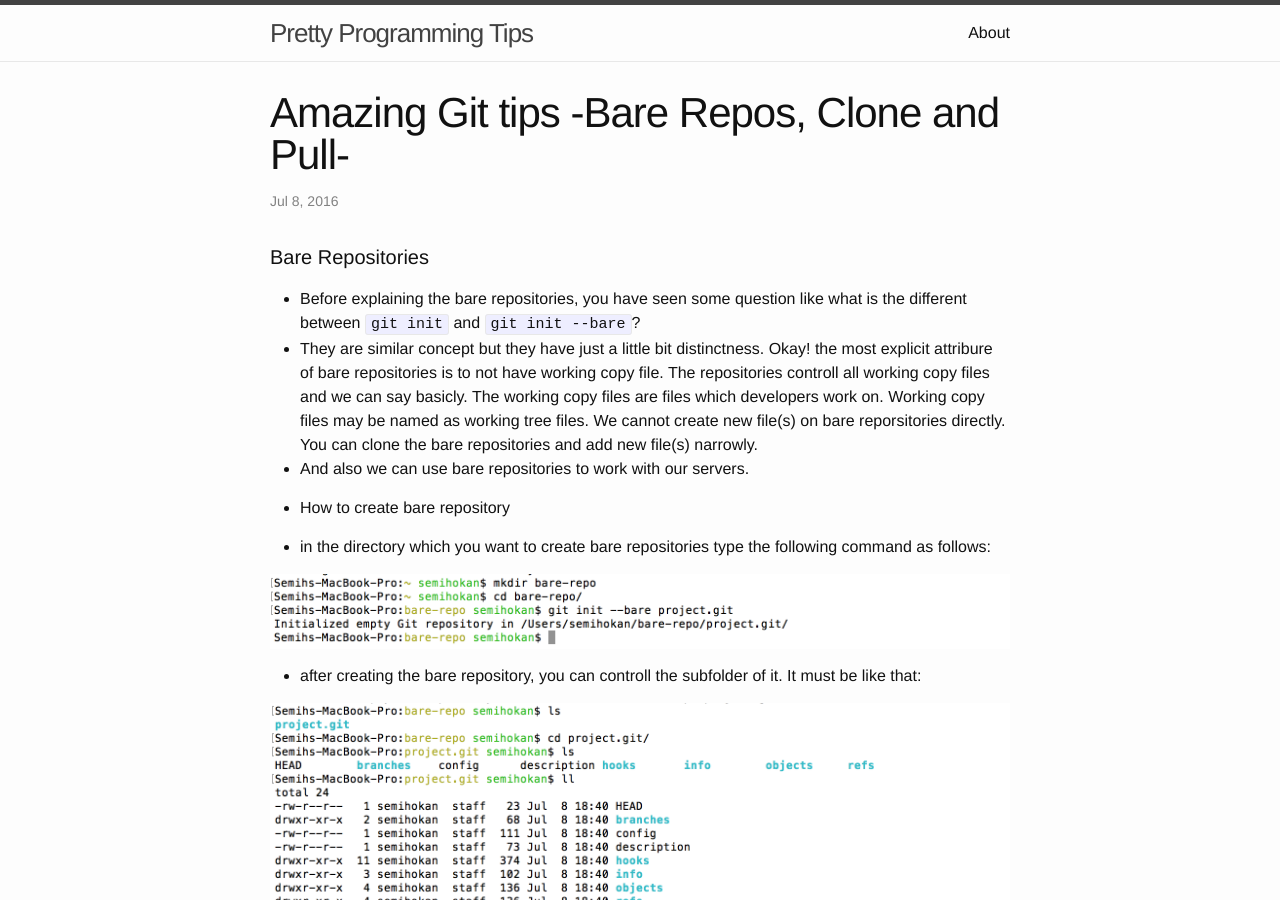
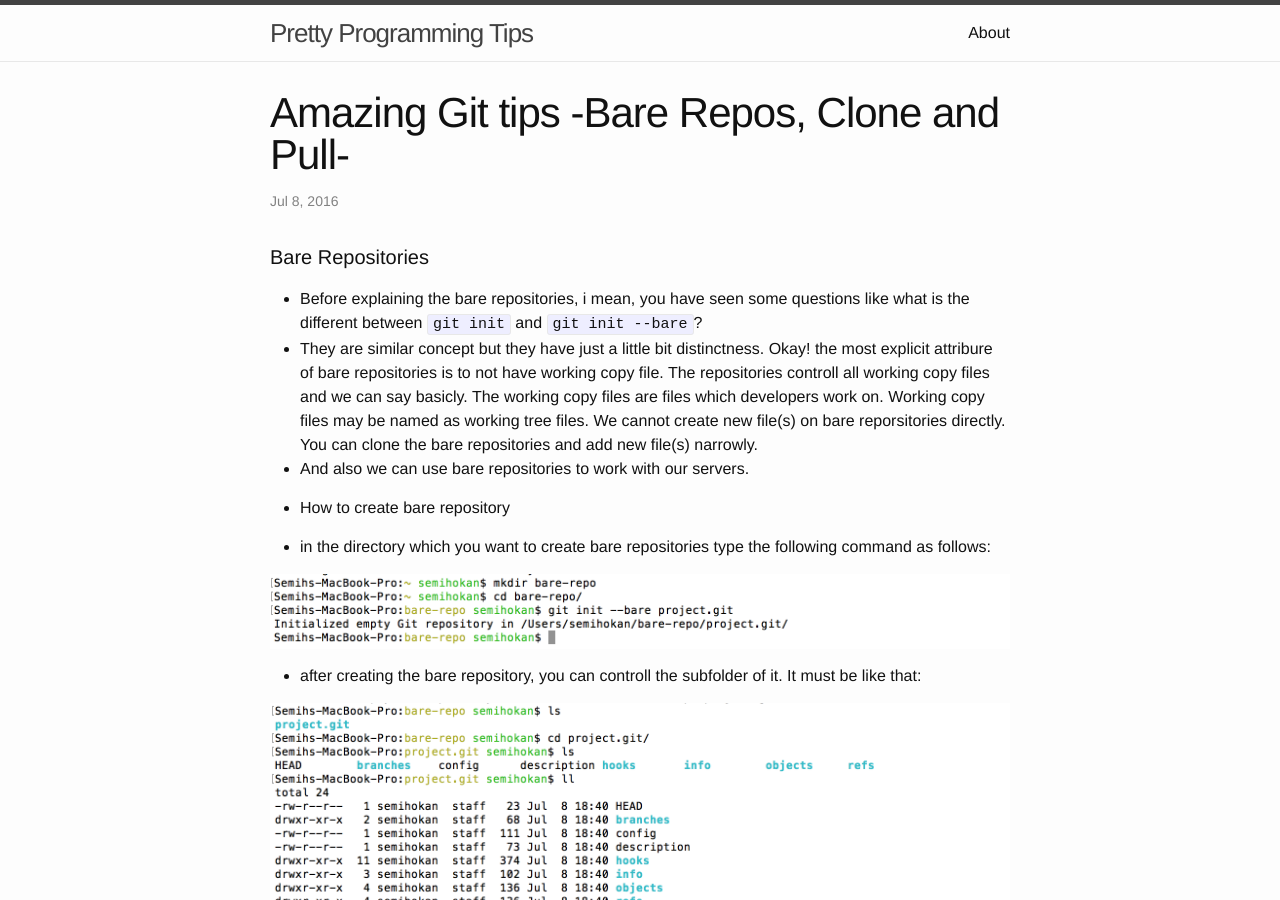
Before and after one commit to semihokanpehlivan/semihokanpehlivan.github.io, a Jekyll site: the page built from _posts/2016-7-8-Amazing Git Tips.md, in a window 1280 px wide and 900 px high. Built offline with Jekyll 4.4.1, drawn with Linux system fonts in a browser that asks for light colours.

Commit message:
Changed mistake

````diff
--- a/_posts/2016-7-8-Amazing Git Tips.md
+++ b/_posts/2016-7-8-Amazing Git Tips.md
@@ -6,7 +6,7 @@ categories: jekyll update
 
 #### Bare Repositories
 
--	Before explaining the bare repositories, you have seen some question like what is the different
+-	Before explaining the bare repositories, i mean, you have seen some questions like what is the different
 between ```git init``` and ```git init --bare```?
 -	They are similar concept but they have just a little bit distinctness. Okay! the most explicit attribure of bare repositories is to not have working copy file. The repositories controll all working copy files and we can say basicly. The working copy files are files which developers work on. Working copy files may be named as working tree files. We cannot create new file(s) on bare reporsitories directly. You can clone the bare repositories and add new file(s) narrowly.
 -	And also we can use bare repositories to work with our servers.
````
